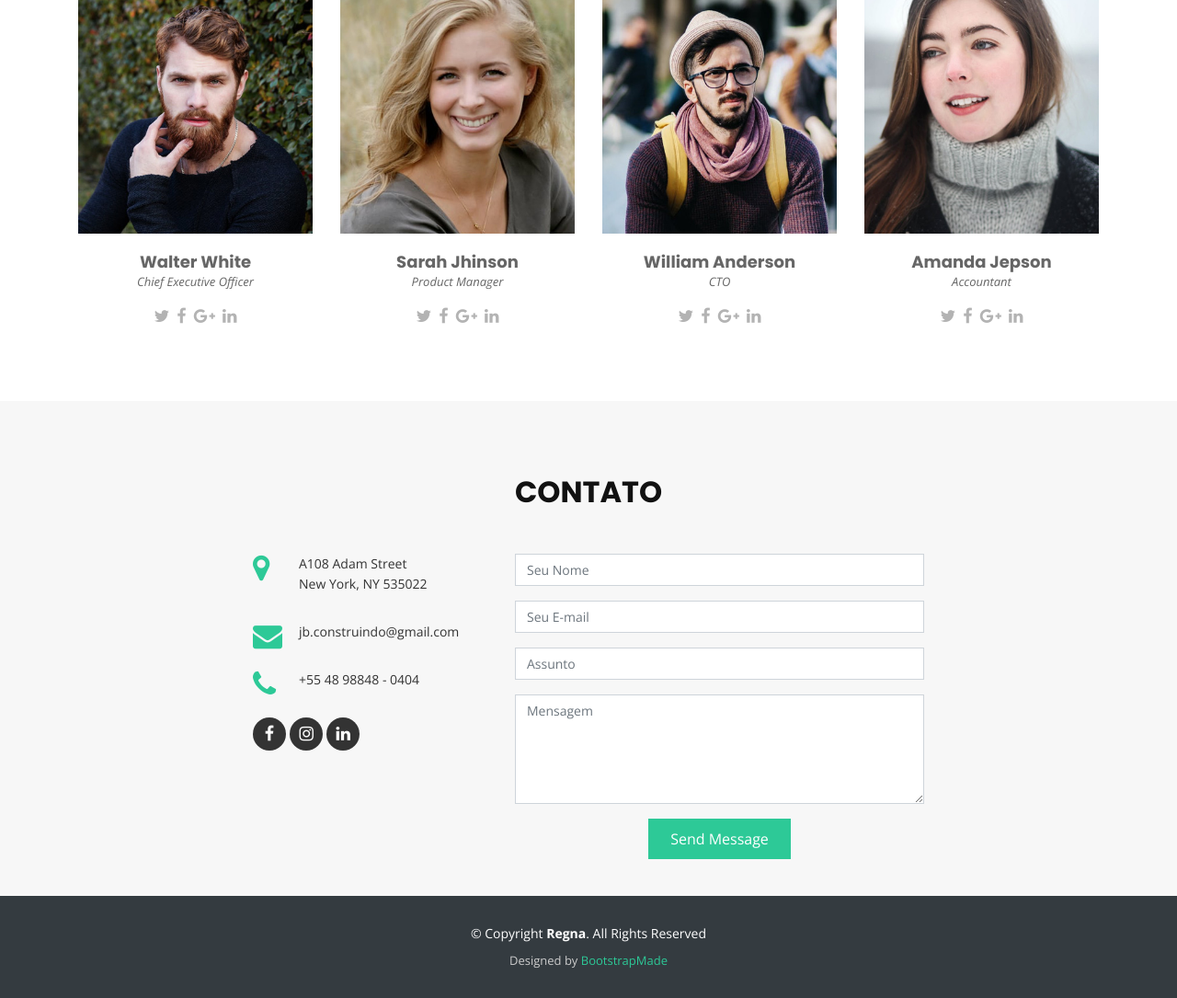
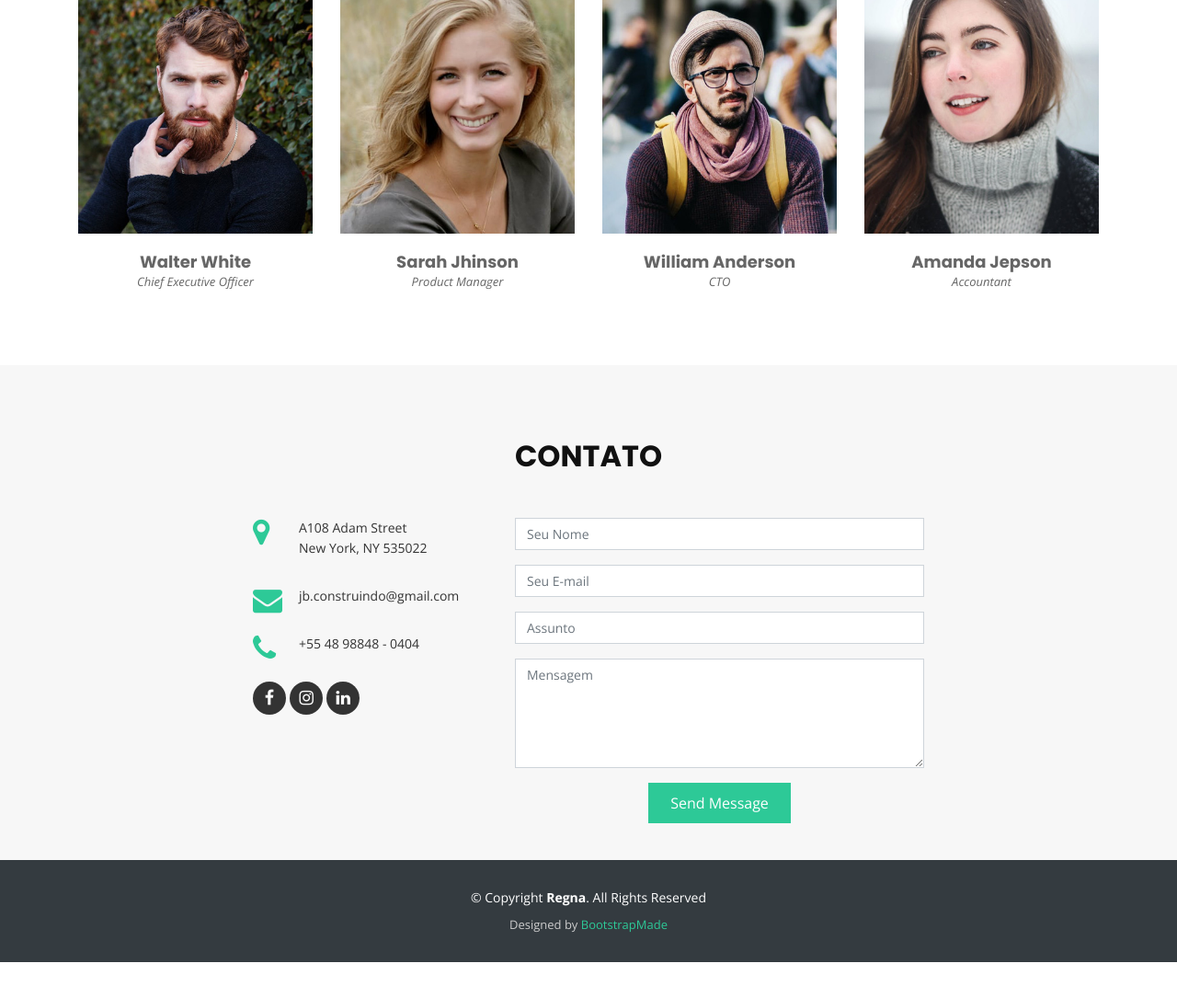
Before and after one commit to carlos-moreno/jbatistaconstrucao, a Django app: page / in a window 1280 px wide. Shown: the part 3712-4797 px from the top of the page at 92% size. After the commit the page ends 4758 px from the top, so only its background shows below. Run offline with Django 3.2, Linux system fonts and the light colour scheme; some libraries are stand-ins or nearby versions.

Commit message:
Removing social media buttons from the team

```diff
--- a/jbatistaconstrucao/core/templates/index.html
+++ b/jbatistaconstrucao/core/templates/index.html
@@ -292,12 +292,6 @@
               <div class="pic"><img src="{% static 'img/team-1.jpg' %}" alt=""></div>
               <h4>Walter White</h4>
               <span>Chief Executive Officer</span>
-              <div class="social">
-                <a href=""><i class="fa fa-twitter"></i></a>
-                <a href=""><i class="fa fa-facebook"></i></a>
-                <a href=""><i class="fa fa-google-plus"></i></a>
-                <a href=""><i class="fa fa-linkedin"></i></a>
-              </div>
             </div>
           </div>
 
@@ -306,12 +300,6 @@
               <div class="pic"><img src="{% static 'img/team-2.jpg' %}" alt=""></div>
               <h4>Sarah Jhinson</h4>
               <span>Product Manager</span>
-              <div class="social">
-                <a href=""><i class="fa fa-twitter"></i></a>
-                <a href=""><i class="fa fa-facebook"></i></a>
-                <a href=""><i class="fa fa-google-plus"></i></a>
-                <a href=""><i class="fa fa-linkedin"></i></a>
-              </div>
             </div>
           </div>
 
@@ -320,12 +308,6 @@
               <div class="pic"><img src="{% static 'img/team-3.jpg' %}" alt=""></div>
               <h4>William Anderson</h4>
               <span>CTO</span>
-              <div class="social">
-                <a href=""><i class="fa fa-twitter"></i></a>
-                <a href=""><i class="fa fa-facebook"></i></a>
-                <a href=""><i class="fa fa-google-plus"></i></a>
-                <a href=""><i class="fa fa-linkedin"></i></a>
-              </div>
             </div>
           </div>
 
@@ -334,12 +316,6 @@
               <div class="pic"><img src="{% static 'img/team-4.jpg' %}" alt=""></div>
               <h4>Amanda Jepson</h4>
               <span>Accountant</span>
-              <div class="social">
-                <a href=""><i class="fa fa-twitter"></i></a>
-                <a href=""><i class="fa fa-facebook"></i></a>
-                <a href=""><i class="fa fa-google-plus"></i></a>
-                <a href=""><i class="fa fa-linkedin"></i></a>
-              </div>
             </div>
           </div>
         </div>
```
